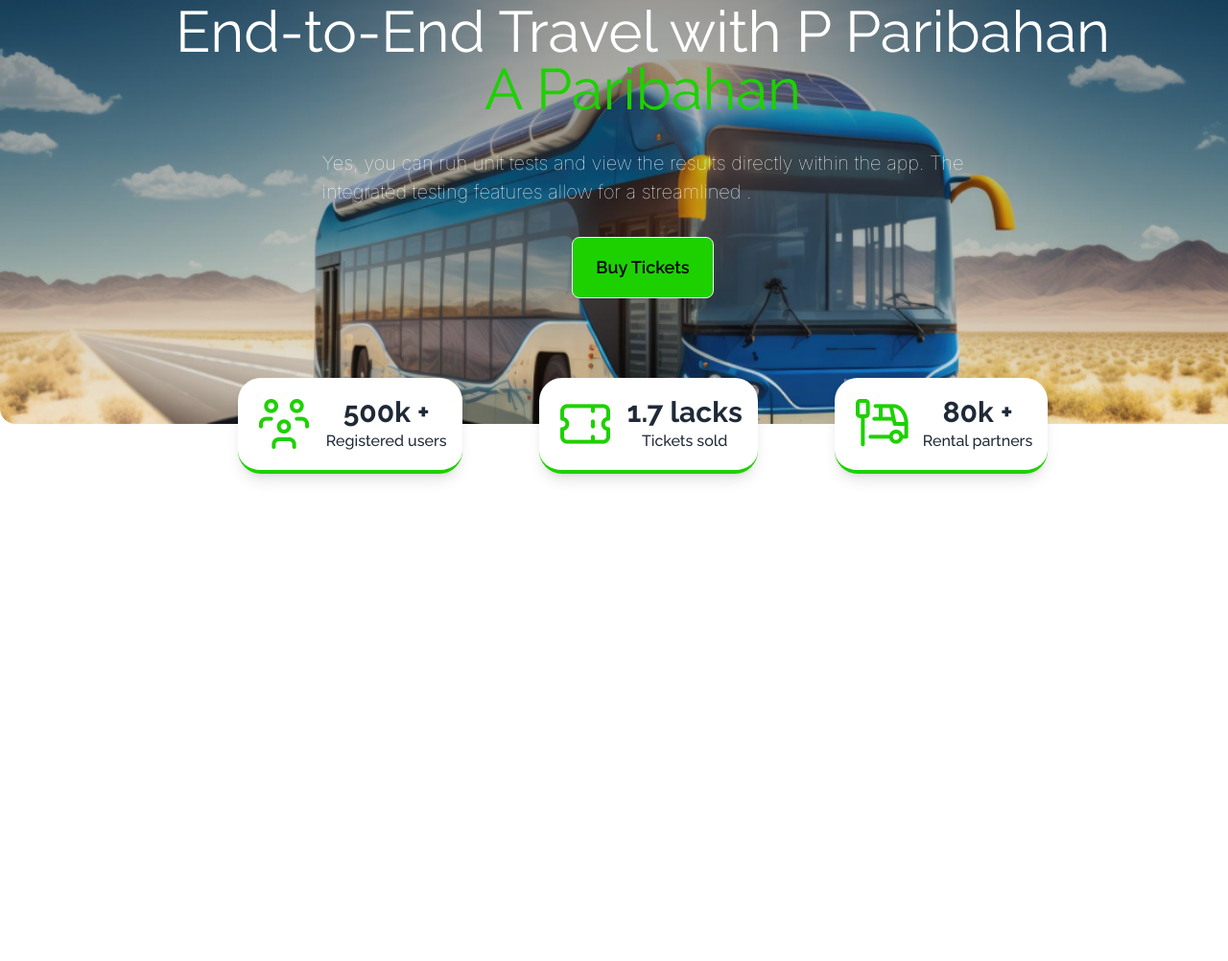
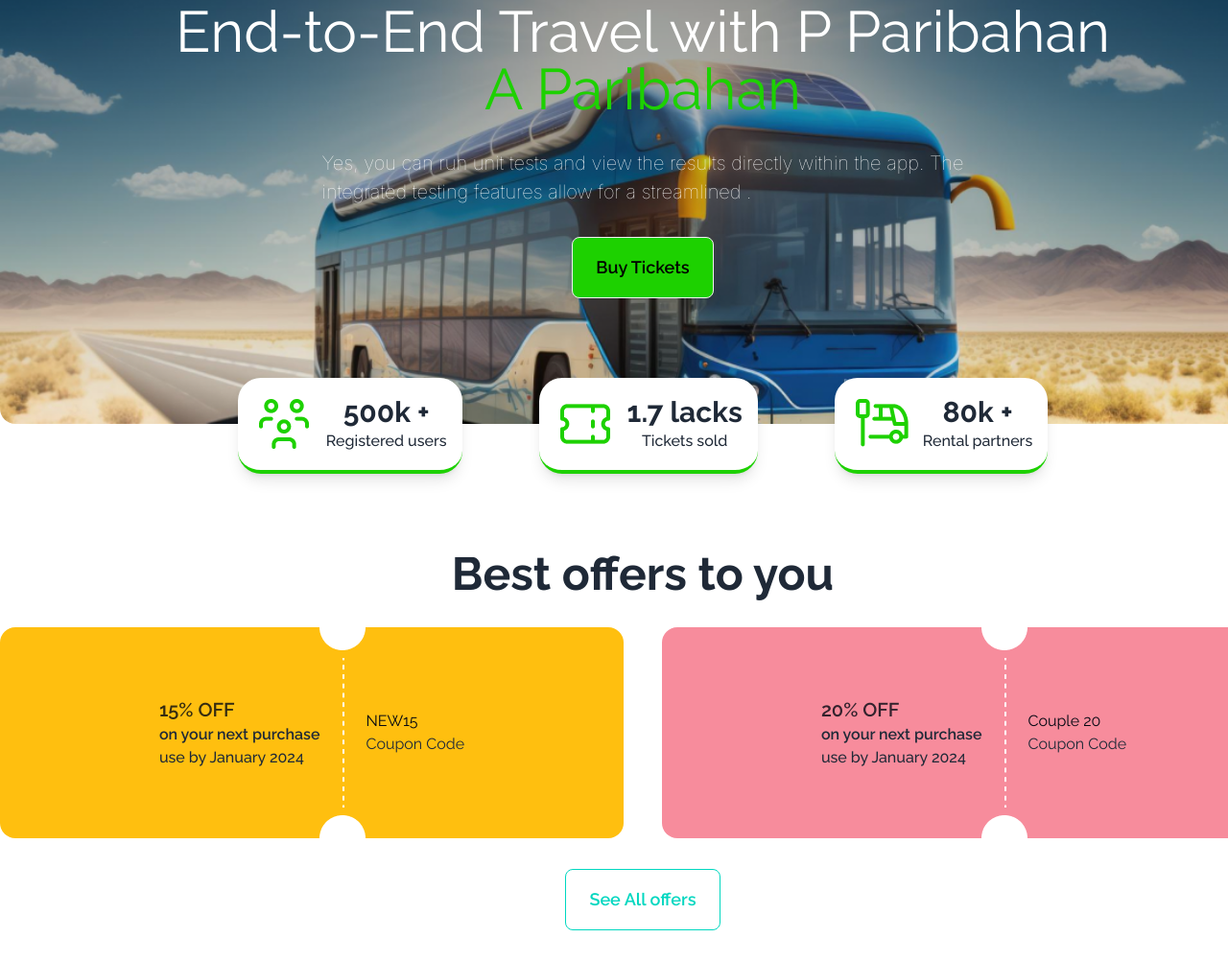
Before and after one commit to abuhoraira153/bus-ticket-website, a plain HTML site: page index.html in a window 1280 px wide. Shown: the part 220-1222 px from the top of the page at 96% size. Before the commit the page ends 800 px from the top, so only its background shows below. Drawn offline with nearby package versions, Linux system fonts and the light colour scheme.

Commit message:
offers section added

```diff
--- a/index.html
+++ b/index.html
@@ -121,7 +121,54 @@
         </div>
       </section>
     </header>
-    <main></main>
+    <!-- main section starts here -->
+    <main class="lg:w-[1340px] lg:mx-auto">
+      <!-- offers section starts here -->
+      <section class="offers">
+        <h2 class="text-5xl font-bold my-8 text-center">Best offers to you</h2>
+        <div
+          class="flex flex-col lg:flex-row space-y-4 lg:space-y-0 justify-between"
+        >
+          <div
+            class="bg-[#FFBF0F] w-[400px] lg:w-[650px] flex justify-center items-center rounded-2xl"
+          >
+            <div class="font-semibold">
+              <h2 class="text-[#030712CC] text-xl">15% OFF</h2>
+              <h3>on your next purchase</h3>
+              <p class="font-medium">use by January 2024</p>
+            </div>
+            <div>
+              <img src="images/cupon-devider.png" alt="" />
+            </div>
+            <div>
+              <h2 class="text-[#030712]">NEW15</h2>
+              <h3>Coupon Code</h3>
+            </div>
+          </div>
+          <div
+            class="bg-[#F78C9C] w-[400px] lg:w-[650px] flex justify-center items-center rounded-2xl"
+          >
+            <div class="font-semibold">
+              <h2 class="text-[#030712CC] text-xl">20% OFF</h2>
+              <h3>on your next purchase</h3>
+              <p class="font-medium">use by January 2024</p>
+            </div>
+            <div>
+              <img src="images/cupon-devider.png" alt="" />
+            </div>
+            <div>
+              <h2 class="text-[#030712]">Couple 20</h2>
+              <h3>Coupon Code</h3>
+            </div>
+          </div>
+        </div>
+        <div class="text-center">
+          <button class="btn btn-outline btn-accent btn-lg my-8 text-[#1DD100]">
+            See All offers
+          </button>
+        </div>
+      </section>
+    </main>
     <footer></footer>
   </body>
 </html>
```
